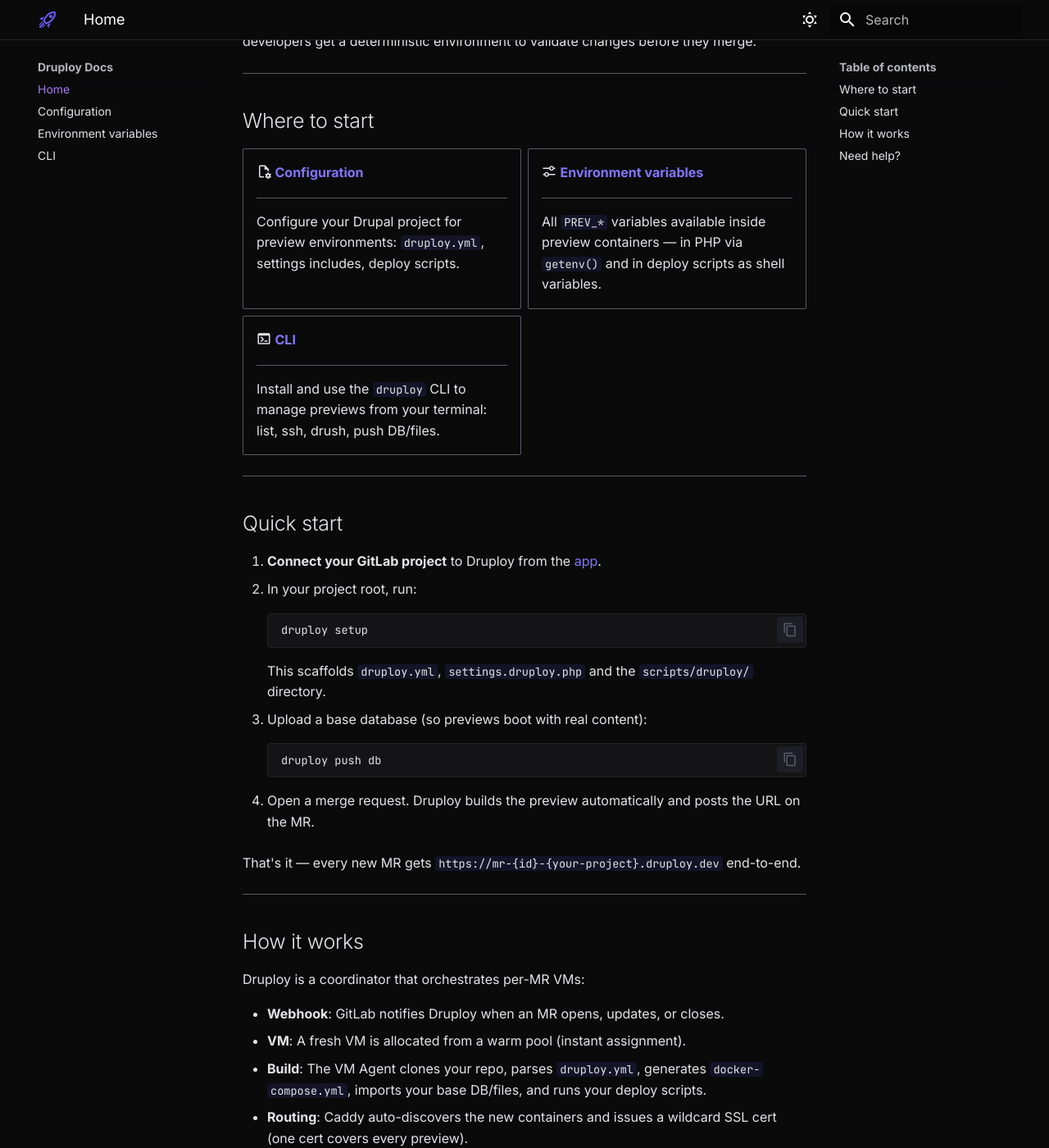
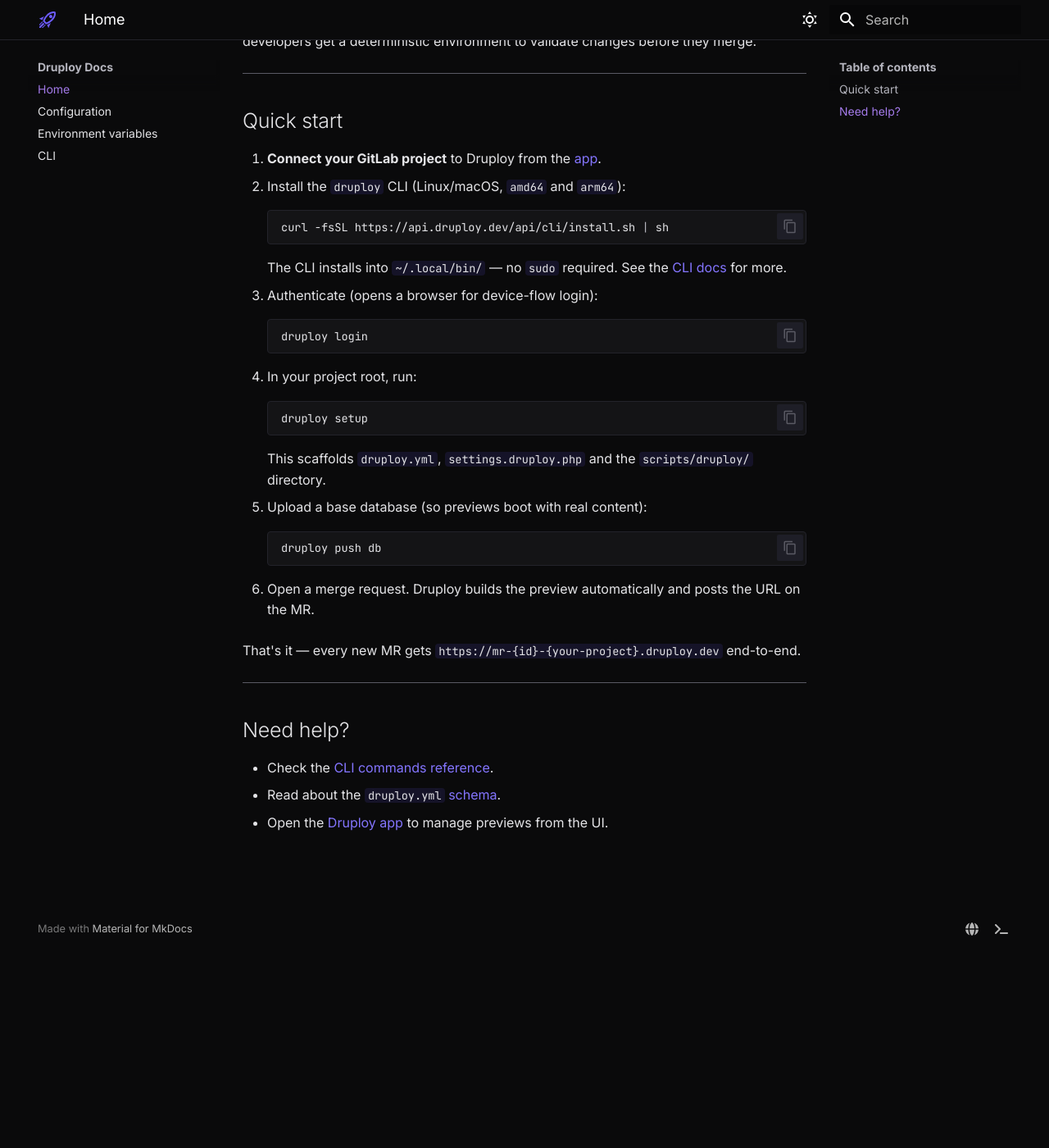
Before and after one commit to capynet/preview-server, an MkDocs documentation site: the page built from docs/docs/index.md, in a window 1280 px wide and 1400 px high, scrolled down 235 px. Shown: the whole window at 82% size. Built offline with MkDocs 1.6.1 and Material for MkDocs 9.7.7, drawn with Linux system fonts in a browser that asks for light colours; some of the changed text lies outside the part shown.

Commit message:
docs: simplify home page
- Remove "Where to start" card grid (duplicates nav).
- Add CLI install + druploy login steps to Quick start.
- Drop "How it works" section.

Co-Authored-By: Claude Opus 4.7 (1M context) <noreply@anthropic.com>

````diff
--- a/docs/docs/index.md
+++ b/docs/docs/index.md
@@ -6,36 +6,24 @@ Druploy spins up a fresh, isolated Drupal preview for every merge request — wi
 
 ---
 
-## Where to start
-
-<div class="grid cards" markdown>
-
--   :material-file-cog-outline: __[Configuration](configuration.md)__
-
-    ---
-
-    Configure your Drupal project for preview environments: `druploy.yml`, settings includes, deploy scripts.
-
--   :material-tune-variant: __[Environment variables](environment-variables.md)__
-
-    ---
-
-    All `PREV_*` variables available inside preview containers — in PHP via `getenv()` and in deploy scripts as shell variables.
-
--   :material-console: __[CLI](cli.md)__
-
-    ---
-
-    Install and use the `druploy` CLI to manage previews from your terminal: list, ssh, drush, push DB/files.
-
-</div>
-
----
-
 ## Quick start
 
 1. **Connect your GitLab project** to Druploy from the [app](https://druploy.dev).
-2. In your project root, run:
+2. Install the `druploy` CLI (Linux/macOS, `amd64` and `arm64`):
+
+    ```bash
+    curl -fsSL https://api.druploy.dev/api/cli/install.sh | sh
+    ```
+
+    The CLI installs into `~/.local/bin/` — no `sudo` required. See the [CLI docs](cli.md) for more.
+
+3. Authenticate (opens a browser for device-flow login):
+
+    ```bash
+    druploy login
+    ```
+
+4. In your project root, run:
 
     ```bash
     druploy setup
@@ -43,29 +31,15 @@ Druploy spins up a fresh, isolated Drupal preview for every merge request — wi
 
     This scaffolds `druploy.yml`, `settings.druploy.php` and the `scripts/druploy/` directory.
 
-3. Upload a base database (so previews boot with real content):
+5. Upload a base database (so previews boot with real content):
 
     ```bash
     druploy push db
     ```
 
-4. Open a merge request. Druploy builds the preview automatically and posts the URL on the MR.
+6. Open a merge request. Druploy builds the preview automatically and posts the URL on the MR.
 
 That's it — every new MR gets `https://mr-{id}-{your-project}.druploy.dev` end-to-end.
-
----
-
-## How it works
-
-Druploy is a coordinator that orchestrates per-MR VMs:
-
-- **Webhook**: GitLab notifies Druploy when an MR opens, updates, or closes.
-- **VM**: A fresh VM is allocated from a warm pool (instant assignment).
-- **Build**: The VM Agent clones your repo, parses `druploy.yml`, generates `docker-compose.yml`, imports your base DB/files, and runs your deploy scripts.
-- **Routing**: Caddy auto-discovers the new containers and issues a wildcard SSL cert (one cert covers every preview).
-- **Cleanup**: Auto-erase removes inactive previews after N days. Each preview can be stopped/started/rebuilt from the app or the CLI.
-
-Each preview is **fully isolated** (no shared database, no shared cache), so two MRs cannot leak state into each other.
 
 ---
 
````
